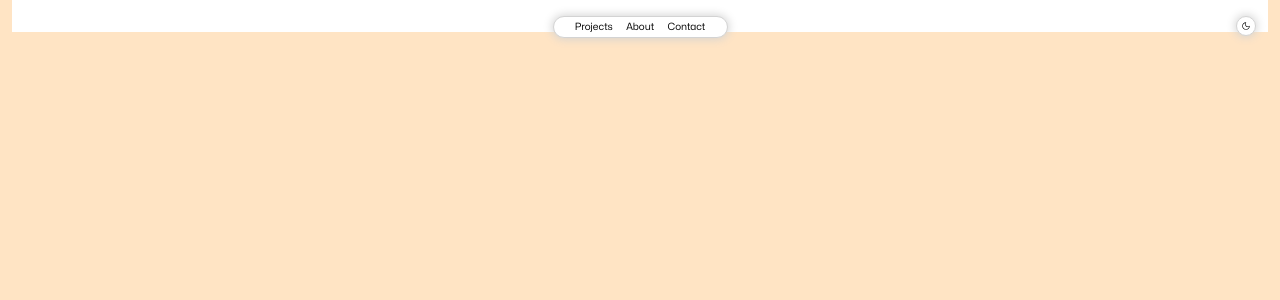
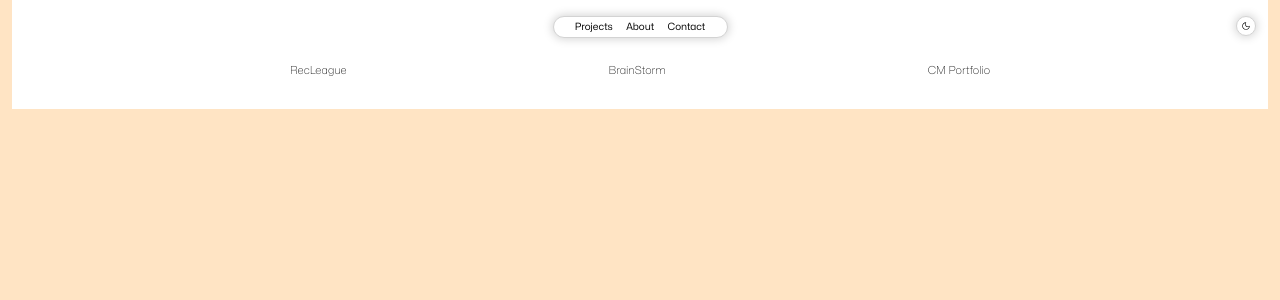
Before and after one commit to cameronmakarchuk/portfolio-site-client, a React (Create React App) app: page /projects in a window 1280 px wide. Shown: the top 300 px of the page. Built offline with nearby package versions, Linux system fonts and the light colour scheme.

Commit message:
Create ProjectPage nav bar and initial styling

```diff
--- a/src/pages/ProjectPage/ProjectPage.scss
+++ b/src/pages/ProjectPage/ProjectPage.scss
@@ -1,3 +1,23 @@
 @use "../../styles/partials/mixins" as *;
 @use "../../styles/partials/variables" as *;
 @use "../../styles/partials/typography" as *;
+
+.project-page {
+    @include mainSection;
+
+    &__nav-list {
+        padding: 0;
+        list-style: none;
+        display: flex;
+        justify-content: space-evenly;
+        align-items: center;
+    }
+
+    &__nav-link {
+        text-decoration: none;
+    }
+
+    &__nav-item {
+        @include bodyCopy;
+    }
+}
--- a/src/pages/ProjectPage/ProjectPage.tsx
+++ b/src/pages/ProjectPage/ProjectPage.tsx
@@ -1,10 +1,25 @@
+import "./ProjectPage.scss";
 import React from "react";
-import { Outlet } from "react-router-dom";
+import { Outlet, NavLink } from "react-router-dom";
 
 export default function ProjectPage(): JSX.Element {
   return (
     <section className="project-page">
-      {/* BUILD PROJECTS NAV BAR THAT CAN BE CLICKED TO DISPLAY EACH PROJECT BELOW */}
+      <div className="project-page__nav">
+        <ul className="project-page__nav-list">
+          <NavLink to="/projects/recleague" className="project-page__nav-link">
+            <li className="project-page__nav-item">RecLeague</li>
+          </NavLink>
+
+          <NavLink to="/projects/brainstorm" className="project-page__nav-link">
+            <li className="project-page__nav-item">BrainStorm</li>
+          </NavLink>
+
+          <NavLink to="/projects/portfolio" className="project-page__nav-link">
+            <li className="project-page__nav-item">CM Portfolio</li>
+          </NavLink>
+        </ul>
+      </div>
 
       <Outlet />
     </section>
```
